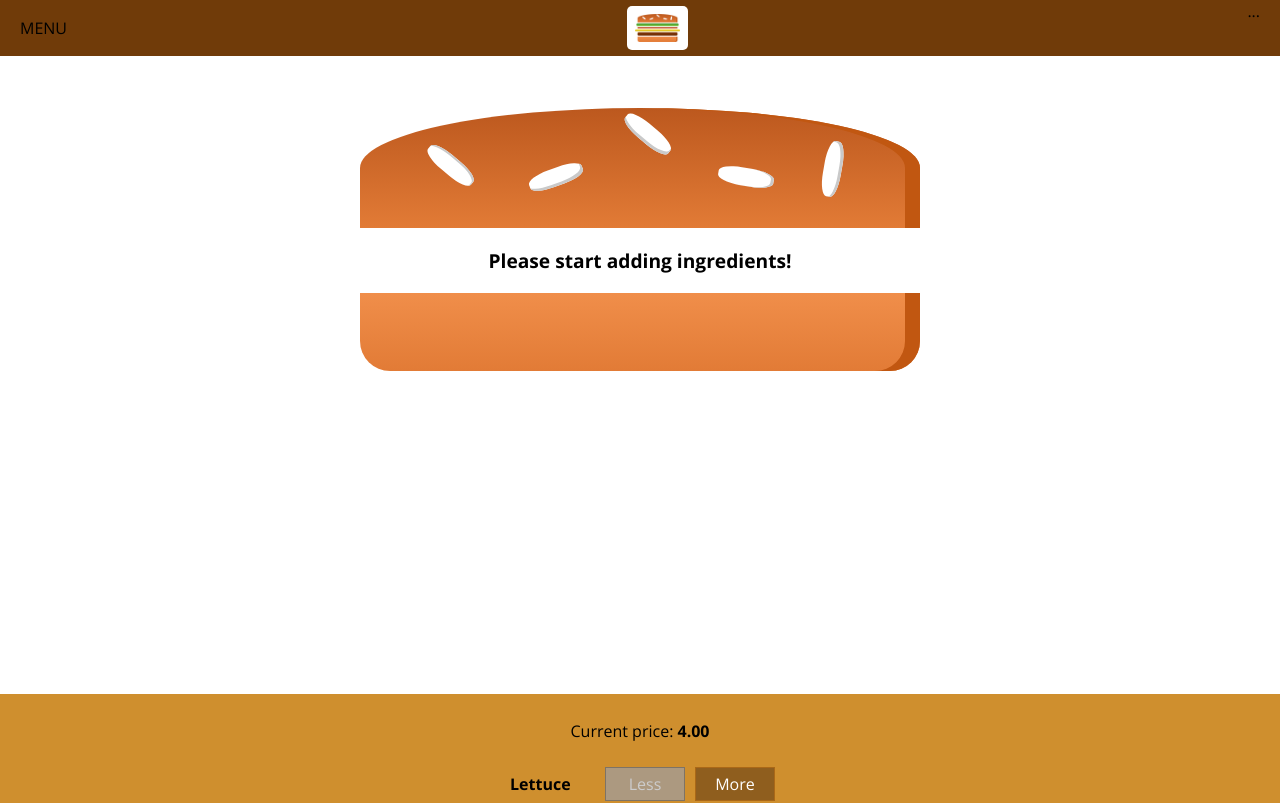
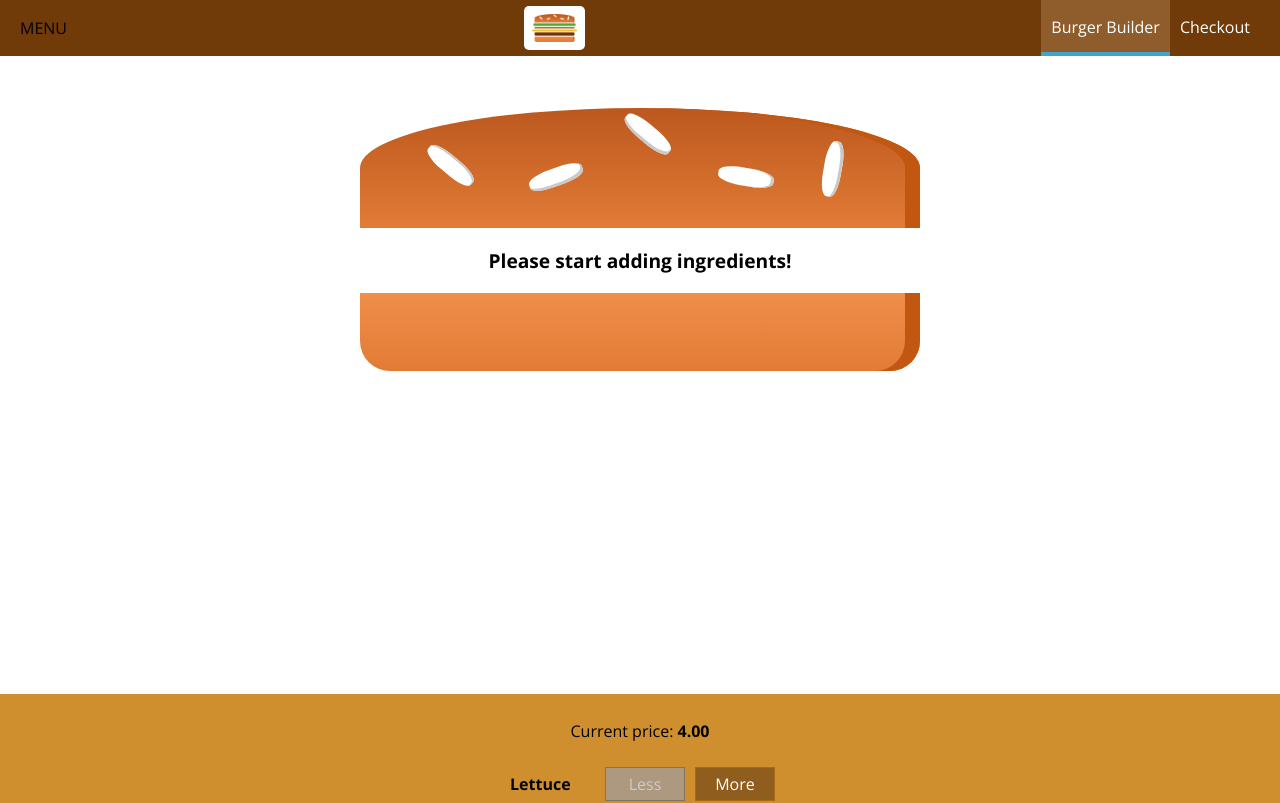
Before and after one commit to makomweb/notes-react-course, a React app in the folder burger-builder/: page / in a window 1280 px wide. Shown: the top 803 px of the page. Built offline with nearby package versions, Linux system fonts and the light colour scheme.

Commit message:
use the navigation items component

```diff
--- a/burger-builder/src/Components/Navigation/Toolbar/Toolbar.js
+++ b/burger-builder/src/Components/Navigation/Toolbar/Toolbar.js
@@ -1,6 +1,7 @@
 import React from 'react';
 import classes from './Toolbar.css';
 import Logo from '../../Logo/Logo.js'
+import NavigationItems from '../NavigationItems/NavigationItems.js';
 
 const Toolbar = () => (
     <header className={classes.Toolbar}>
@@ -9,7 +10,7 @@ const Toolbar = () => (
         </div>
         <Logo />
         <nav>
-            ...
+            <NavigationItems />
         </nav>
     </header>
 );
```
